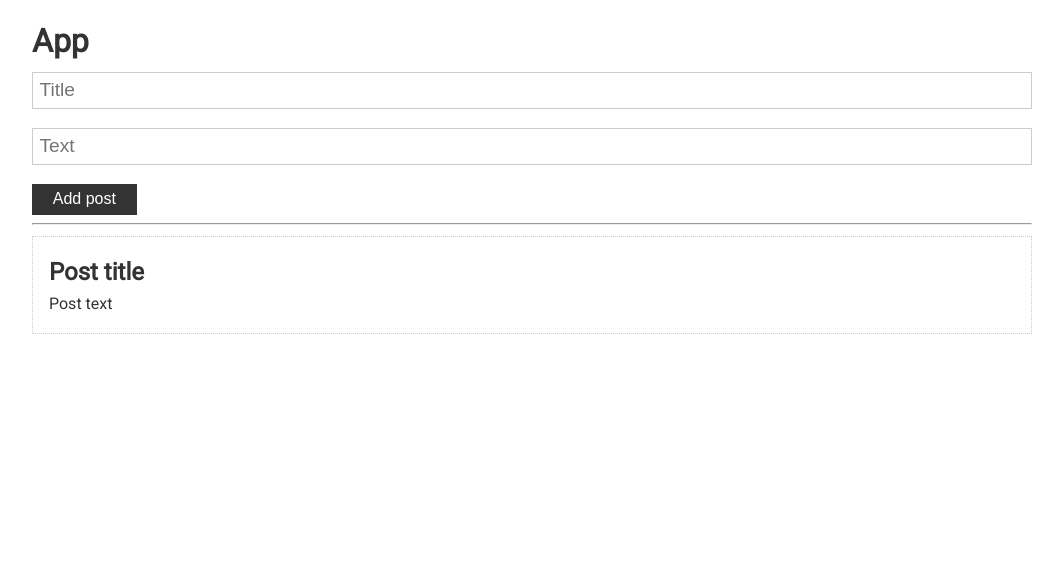
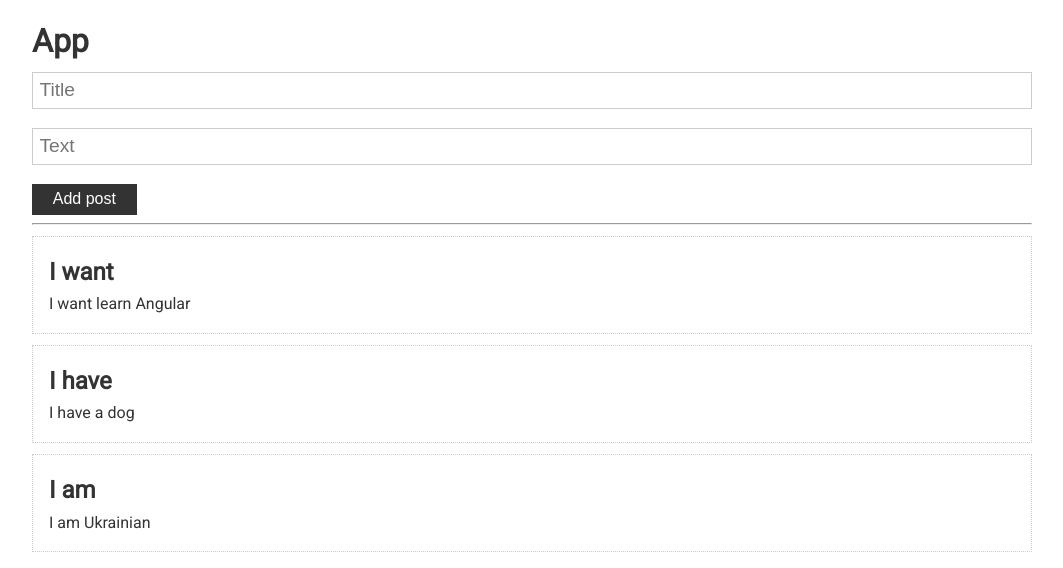
Before and after one commit to ivanskyi/Angular, an Angular app in the folder AngularCourse/ComponentsDetail/: page / in a window 1280 px wide. Shown: the top 568 px of the page, without its empty margins (108-1171 px from the left). Built offline with nearby package versions, Linux system fonts and the light colour scheme.

Commit message:
I used @Input for iterate posts

```diff
--- a/AngularCourse/ComponentsDetail/src/app/app.component.html
+++ b/AngularCourse/ComponentsDetail/src/app/app.component.html
@@ -2,5 +2,6 @@
   <h1>App</h1>
   <app-post-form></app-post-form>
   <hr>
-  <app-post></app-post>
+  <app-post *ngFor="let p of posts" [myPost]="p">
+  </app-post>
 </div>
--- a/AngularCourse/ComponentsDetail/src/app/app.component.ts
+++ b/AngularCourse/ComponentsDetail/src/app/app.component.ts
@@ -1,4 +1,10 @@
 import { Component } from '@angular/core';
+
+export interface Post {
+  title: string
+  text: string
+  id?: number
+}
 
 @Component({
   selector: 'app-root',
@@ -6,5 +12,9 @@ import { Component } from '@angular/core';
   styleUrls: ['./app.component.scss']
 })
 export class AppComponent {
-  title = 'ComponentsDetail';
+  posts: Post[] = [
+    { title: 'I want', text: 'I want learn Angular', id: 1 },
+    { title: 'I have', text: 'I have a dog', id: 2 },
+    { title: 'I am', text: 'I am Ukrainian', id: 3 }
+  ]
 }
--- a/AngularCourse/ComponentsDetail/src/app/post/post.component.html
+++ b/AngularCourse/ComponentsDetail/src/app/post/post.component.html
@@ -1,4 +1,4 @@
 <div class="card">
-    <h2>Post title</h2>
-    <p>Post text</p>
+    <h2>{{post?.title}}</h2>
+    <p>{{post?.text}}</p>
 </div>
--- a/AngularCourse/ComponentsDetail/src/app/post/post.component.ts
+++ b/AngularCourse/ComponentsDetail/src/app/post/post.component.ts
@@ -1,11 +1,15 @@
-import { Component, OnInit } from '@angular/core';
+import { Component, OnInit, Input } from '@angular/core';
+import { Post } from '../app.component';
 
 @Component({
   selector: 'app-post',
   templateUrl: './post.component.html',
   styleUrls: ['./post.component.scss']
 })
+
 export class PostComponent implements OnInit {
+
+  @Input('myPost') post?: Post
 
   constructor() { }
 
```
